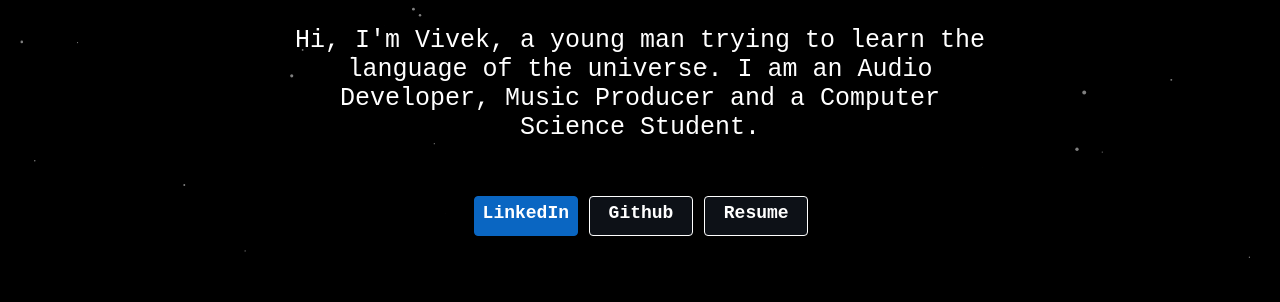
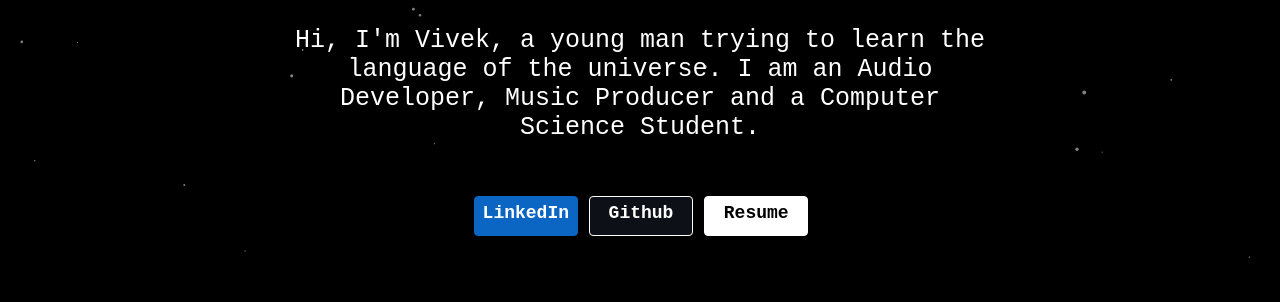
Before and after one commit to enter-opy/vivek-vijayan, a plain HTML site: page index.html in a window 1280 px wide. Shown: the part 156-458 px from the top of the page. Drawn offline with Linux system fonts and the light colour scheme.

Commit message:
Update style.css

```diff
--- a/style.css
+++ b/style.css
@@ -83,7 +83,7 @@ body {
 
 .resume {
     font-family: monospace, monospace;
-    color: white;
+    color: black;
     text-align: center;
     position: absolute;
     top: 44%;
@@ -91,7 +91,7 @@ body {
     width: 8%;
     height: 4%;
     font-size: 18px;
-    background-color: #0D1117;
+    background-color: white;
     padding-top: 0.5%;
     border: 1px solid white;
     border-radius: 4px;
```
